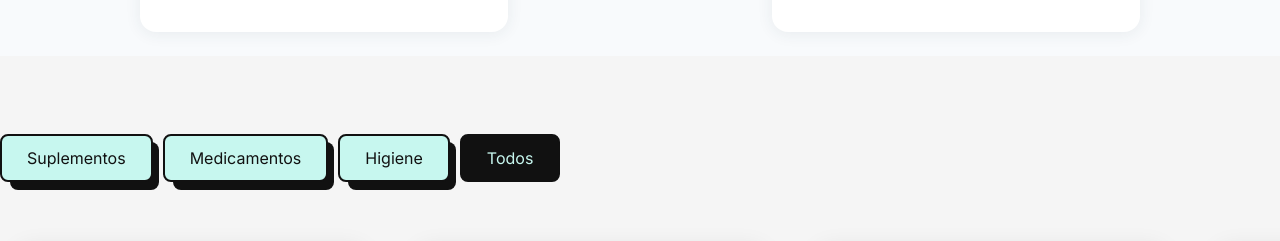
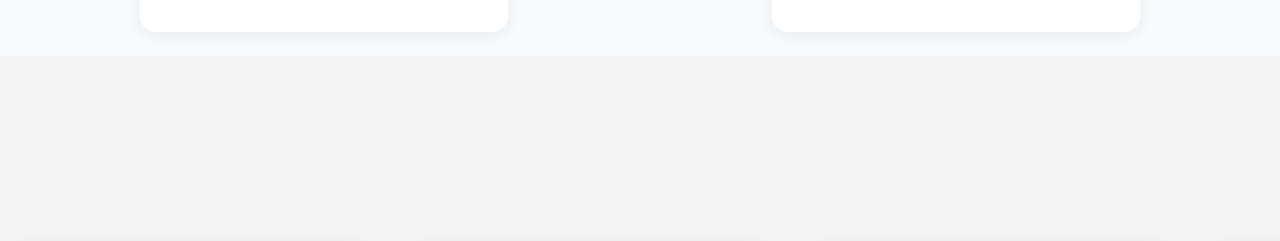
Before and after one commit to prz-eduardo/FORMULA_PET_COM_BR, an Angular app: page / in a window 1280 px wide. Shown: the part 960-1201 px from the top of the page. Built offline with nearby package versions, Linux system fonts and the light colour scheme; grey boxes are pictures that could not be loaded; a web font is replaced by a local one.

Commit message:
Comment out category filter buttons in product preview
The category filter buttons in the product preview component have been commented out, possibly to temporarily disable category filtering. Added a div for extra bottom padding.

```diff
--- a/src/app/product-preview/product-preview.component.html
+++ b/src/app/product-preview/product-preview.component.html
@@ -2,24 +2,24 @@
 <swiper-container class="category-swiper" [slidesPerView]="'auto'" [spaceBetween]="10">
   <ng-container *ngFor="let category of categories">
     <swiper-slide class="category-slide">
-      <button
+      <!-- <button
         type="button"
         class="button-56"
         [class.active]="selectedCategory === category"
         (click)="filterProductsByCategory(category)">
         <span>{{ category }}</span>
-      </button>
+      </button> -->
     </swiper-slide>
   </ng-container>
   <!-- Botão para Todos -->
   <swiper-slide class="category-slide">
-    <button
+    <!-- <button
       type="button"
       class="button-56"
       [class.active]="selectedCategory === ''"
       (click)="filterProductsByCategory('')">
       <span>Todos</span>
-    </button>
+    </button> -->
   </swiper-slide>
 </swiper-container>
 
@@ -46,3 +46,5 @@
     </swiper-slide>
   </ng-container>
 </swiper-container>
+
+<div style="padding-bottom: 24px;"></div>
```
